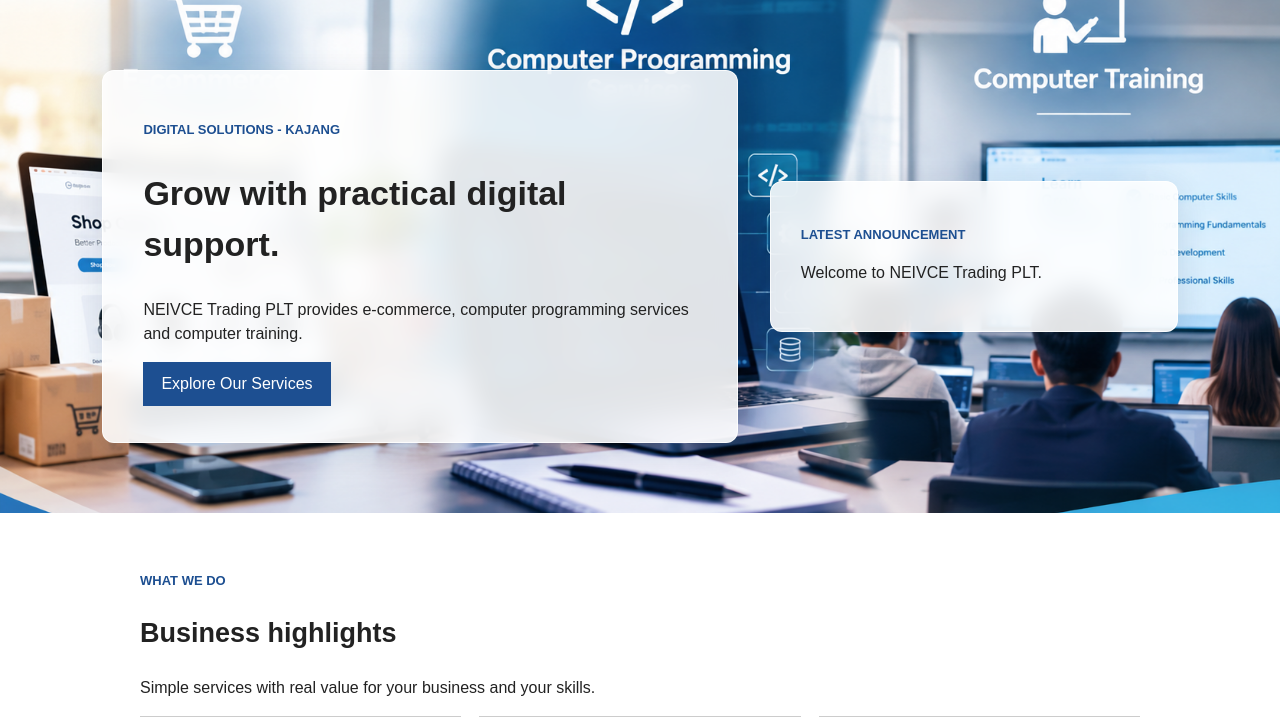
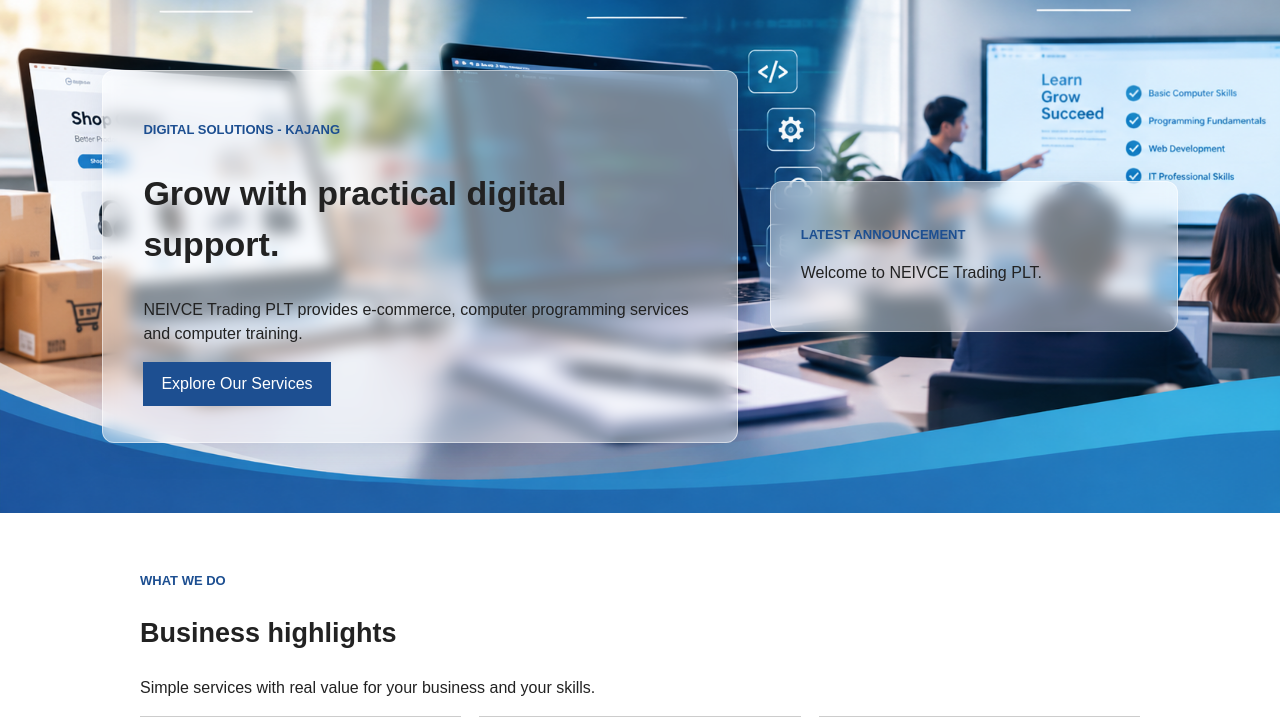
Before and after one commit to honlin0807/webitgen008, a PHP site: page / in a window 1280 px wide. Shown: the part 52-769 px from the top of the page. Run offline with PHP 8.4, Linux system fonts and the light colour scheme; some libraries are stand-ins or nearby versions.

Commit message:
Adjust hero background position and reduce card opacity for transparency

```diff
--- a/styles/styles.css
+++ b/styles/styles.css
@@ -37,7 +37,7 @@ nav a {
 
 .hero {
     position: relative;
-    background: url('../images/home.png') no-repeat center center;
+    background: url('../images/home.png') no-repeat center bottom;
     background-size: cover;
     padding: 70px 8%;
     display: flex;
@@ -47,24 +47,24 @@ nav a {
 
 .hero-copy {
     flex: 1.6;
-    background: rgba(255, 255, 255, 0.88);
-    backdrop-filter: blur(12px);
-    -webkit-backdrop-filter: blur(12px);
+    background: rgba(255, 255, 255, 0.45);
+    backdrop-filter: blur(8px);
+    -webkit-backdrop-filter: blur(8px);
     padding: 36px 40px;
     border-radius: 12px;
-    border: 1px solid rgba(255, 255, 255, 0.8);
-    box-shadow: 0 8px 32px rgba(13, 38, 76, 0.12);
+    border: 1px solid rgba(255, 255, 255, 0.5);
+    box-shadow: 0 8px 32px rgba(13, 38, 76, 0.10);
 }
 
 .hero-card {
     flex: 1;
-    background: rgba(255, 255, 255, 0.88);
-    backdrop-filter: blur(12px);
-    -webkit-backdrop-filter: blur(12px);
+    background: rgba(255, 255, 255, 0.45);
+    backdrop-filter: blur(8px);
+    -webkit-backdrop-filter: blur(8px);
     padding: 30px;
     border-radius: 12px;
-    border: 1px solid rgba(255, 255, 255, 0.8);
-    box-shadow: 0 8px 32px rgba(13, 38, 76, 0.12);
+    border: 1px solid rgba(255, 255, 255, 0.5);
+    box-shadow: 0 8px 32px rgba(13, 38, 76, 0.10);
 }
 
 h1 {
```
